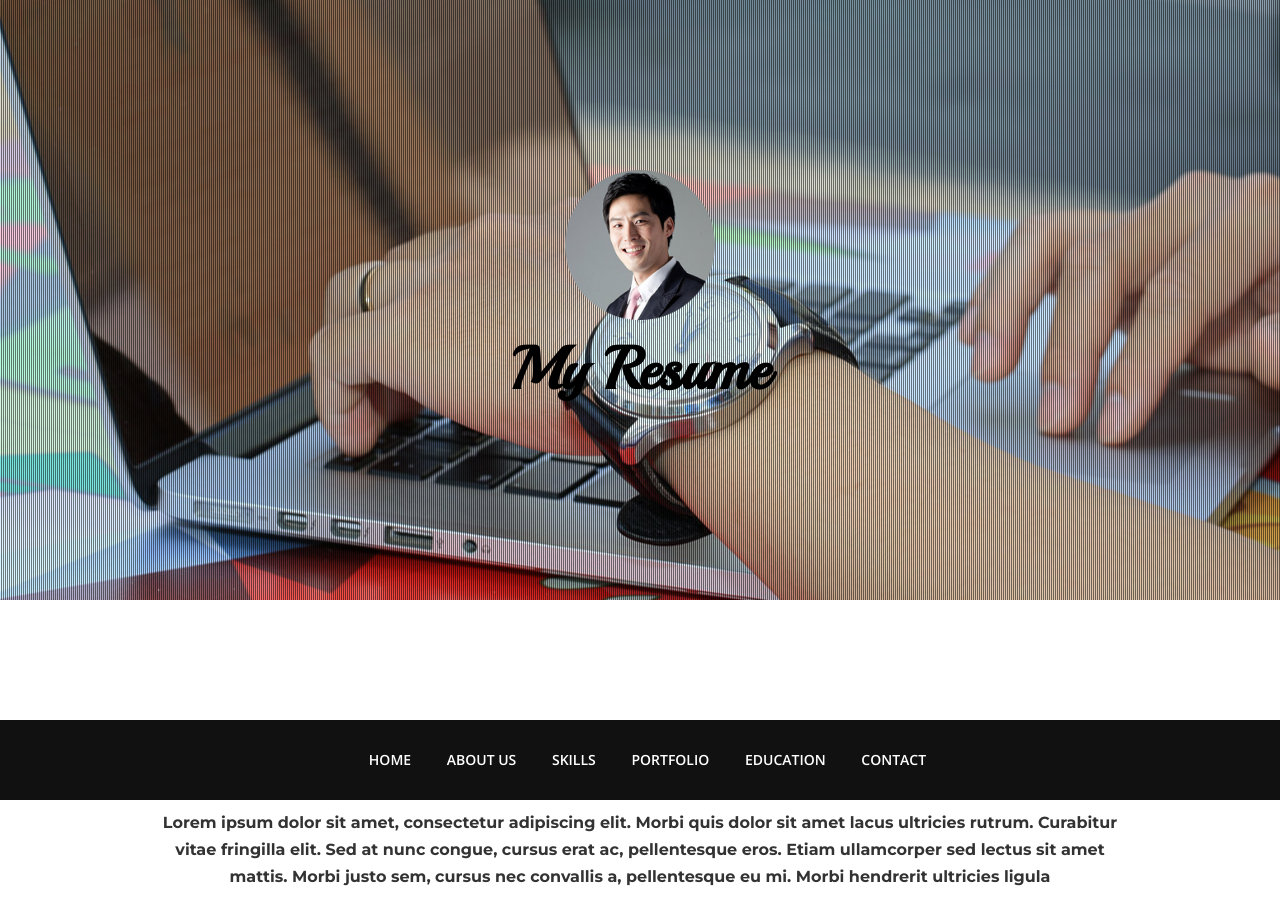
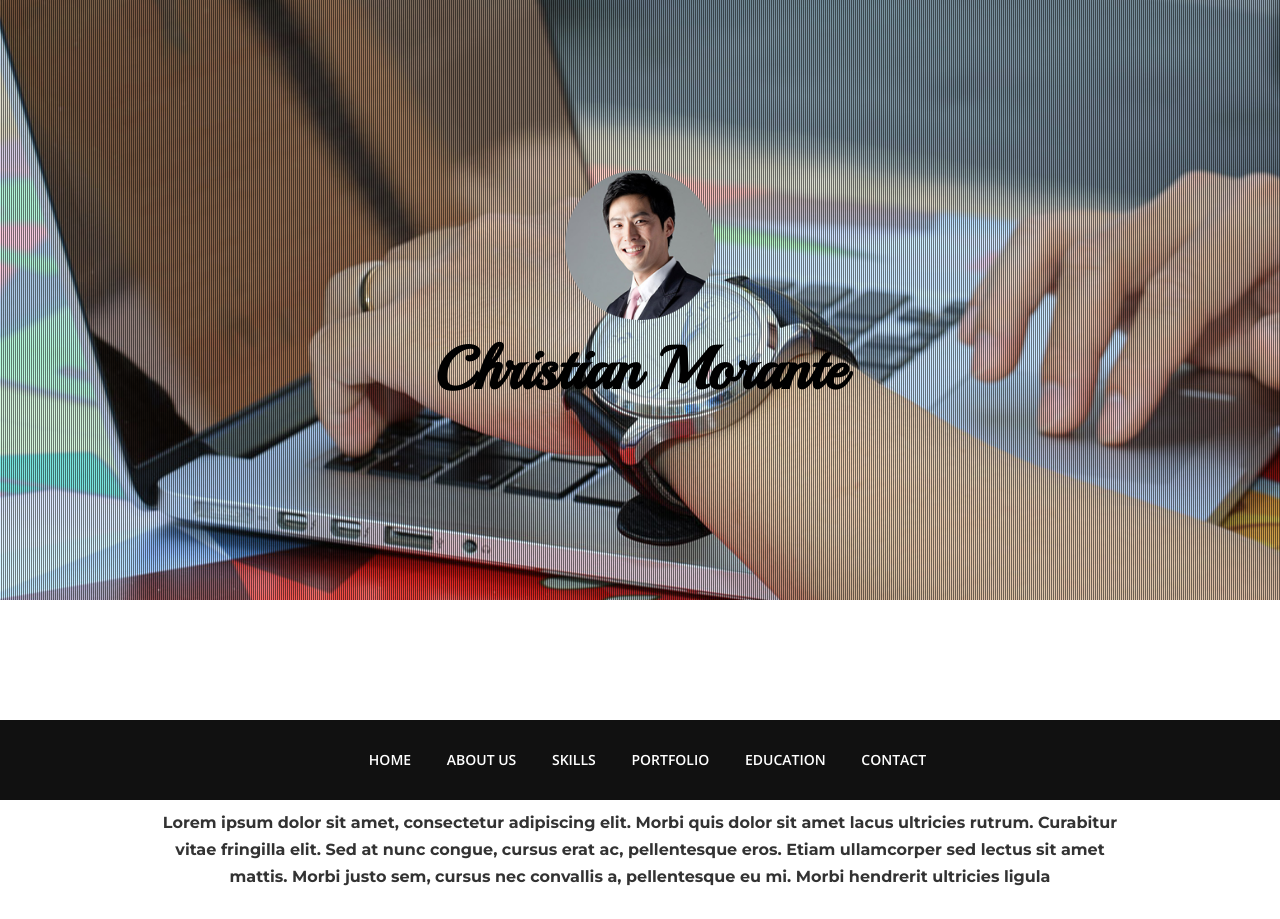
Before and after one commit to christianmorante/christianmorante.github.io, a plain HTML site: page index.html in a window 1280 px wide. Shown: the top 919 px of the page. Drawn offline with nearby package versions, Linux system fonts and the light colour scheme; some packages are replaced by stand-ins of ours.

Commit message:
other minor changes

```diff
--- a/index.html
+++ b/index.html
@@ -33,7 +33,7 @@
           <div class="parallax-pattern-overlay">
             <div class="container text-center" style="height:600px;padding-top:170px;">
               <a href="#"><img id="site-title" class=" wow fadeInDown" wow-data-delay="0.0s" wow-data-duration="0.9s" src="img/2.png" alt=""/></a>
-              <h2 class="intro"><a href="index.html">My Resume</a></h2>
+              <h2 class="intro"><a href="index.html">Christian Morante</a></h2>
             </div>
           </div>
         </div>
```
